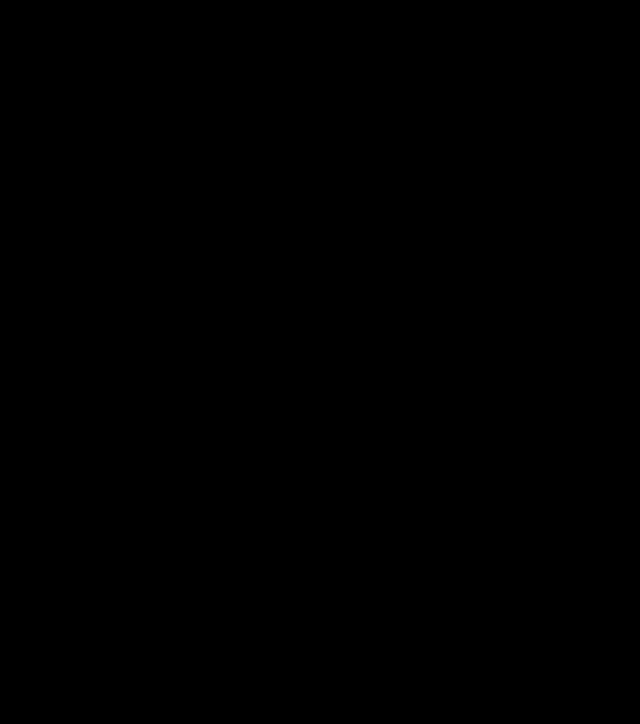
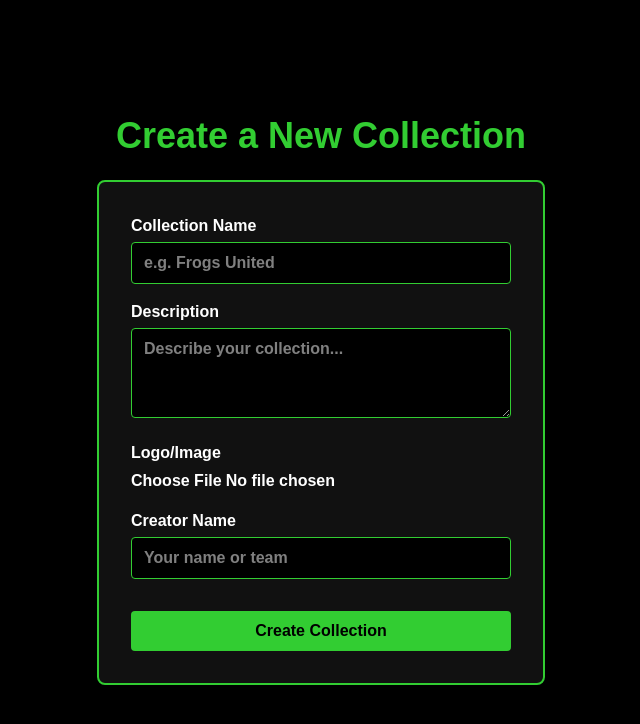
Before and after one commit to deeakpan/lilipad, a Next.js app: page /create-collection in a window 1280 px wide. Before the commit this address had no page. Shown: the top 724 px of the page, without its empty margins (319-959 px from the left). Built offline with nearby package versions, Linux system fonts and the light colour scheme.

Commit message:
added create page

```diff
--- /dev/null
+++ b/src/app/create-collection/page.tsx
@@ -0,0 +1,26 @@
+import React from "react";
+
+export default function CreateCollectionPage() {
+  return (
+    <div className="flex flex-col items-center justify-center min-h-screen bg-black text-white px-4">
+      <h1 className="text-4xl font-bold mb-6" style={{ color: '#32CD32' }}>Create a New Collection</h1>
+      <div className="w-full max-w-md bg-[#111] rounded-lg shadow-lg p-8 border-2" style={{ borderColor: '#32CD32' }}>
+        <form className="flex flex-col gap-4">
+          <label className="font-semibold">Collection Name
+            <input type="text" className="mt-1 w-full px-3 py-2 rounded bg-black text-white border border-[#32CD32] focus:outline-none" placeholder="e.g. Frogs United" />
+          </label>
+          <label className="font-semibold">Description
+            <textarea className="mt-1 w-full px-3 py-2 rounded bg-black text-white border border-[#32CD32] focus:outline-none" rows={3} placeholder="Describe your collection..." />
+          </label>
+          <label className="font-semibold">Logo/Image
+            <input type="file" className="mt-1 w-full text-white" />
+          </label>
+          <label className="font-semibold">Creator Name
+            <input type="text" className="mt-1 w-full px-3 py-2 rounded bg-black text-white border border-[#32CD32] focus:outline-none" placeholder="Your name or team" />
+          </label>
+          <button type="submit" className="mt-4 bg-[#32CD32] text-black font-bold py-2 px-4 rounded hover:bg-[#28a428] transition-colors">Create Collection</button>
+        </form>
+      </div>
+    </div>
+  );
+}
--- a/src/app/launchpad/page.tsx
+++ /dev/null
@@ -1,10 +0,0 @@
-import React from "react";
-
-export default function LaunchpadPage() {
-  return (
-    <div className="flex flex-col items-center justify-center min-h-screen bg-black text-white">
-      <h1 className="text-4xl font-bold mb-4" style={{ color: '#32CD32' }}>Launchpad</h1>
-      <p className="text-lg">Welcome to the Launchpad page!</p>
-    </div>
-  );
-}
--- a/src/components/Header.tsx
+++ b/src/components/Header.tsx
@@ -1,6 +1,7 @@
 import React from "react";
 import Image from "next/image";
 import { FaBars, FaTimes, FaSearch, FaUser } from "react-icons/fa";
+import { ConnectButton } from "@rainbow-me/rainbowkit";
 
 // Dummy Connect Button (UI only)
 const DummyConnectButton = () => (
@@ -92,7 +93,7 @@
             </div>
           </div>
           <div className="flex items-center space-x-4">
-            <DummyConnectButton />
+            <ConnectButton />
             <span className="ml-2 flex items-center justify-center w-10 h-10 rounded-full bg-white border-2 border-black">
               <FaUser className="text-black w-6 h-6" />
             </span>
--- a/src/components/Sidebar.tsx
+++ b/src/components/Sidebar.tsx
@@ -11,7 +11,7 @@
     { name: "Rankings", icon: <FaAward className="w-5 h-5" />, active: false },
   ],
   create: [
-    { name: "Launchpad", icon: <FaPlusCircle className="w-5 h-5" />, active: true },
+    { name: "Create Collection", icon: <FaPlusCircle className="w-5 h-5" />, active: true },
     { name: "Create NFT", icon: <FaPlusCircle className="w-5 h-5" />, active: false },
     { name: "My Collections", icon: <FaLayerGroup className="w-5 h-5" />, active: false },
   ],
@@ -58,8 +58,8 @@
               </h3>
               <div className="space-y-3 pl-1">
                 {items.map((item) => (
-                  item.name === "Launchpad" ? (
-                    <Link key={category + '-' + item.name} href="/launchpad" passHref legacyBehavior>
+                  item.name === "Create Collection" ? (
+                    <Link key={category + '-' + item.name} href="/create-collection" passHref legacyBehavior>
                       <a className={`flex items-center gap-2 text-lg font-semibold w-full text-left text-white transition-all duration-300 ${!item.active ? 'opacity-70 cursor-default' : ''}`}>
                         {React.cloneElement(item.icon, { className: collapsed ? 'w-7 h-7' : 'w-5 h-5' })}
                         {!collapsed && <span>{item.name}</span>}
```
